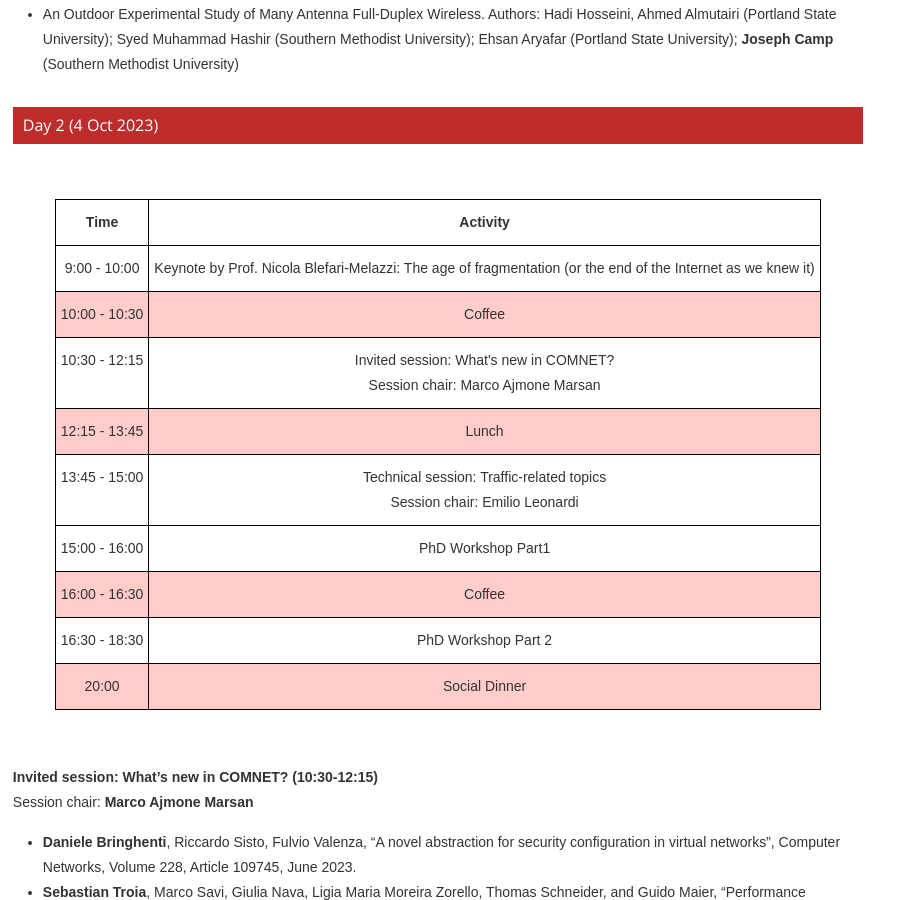
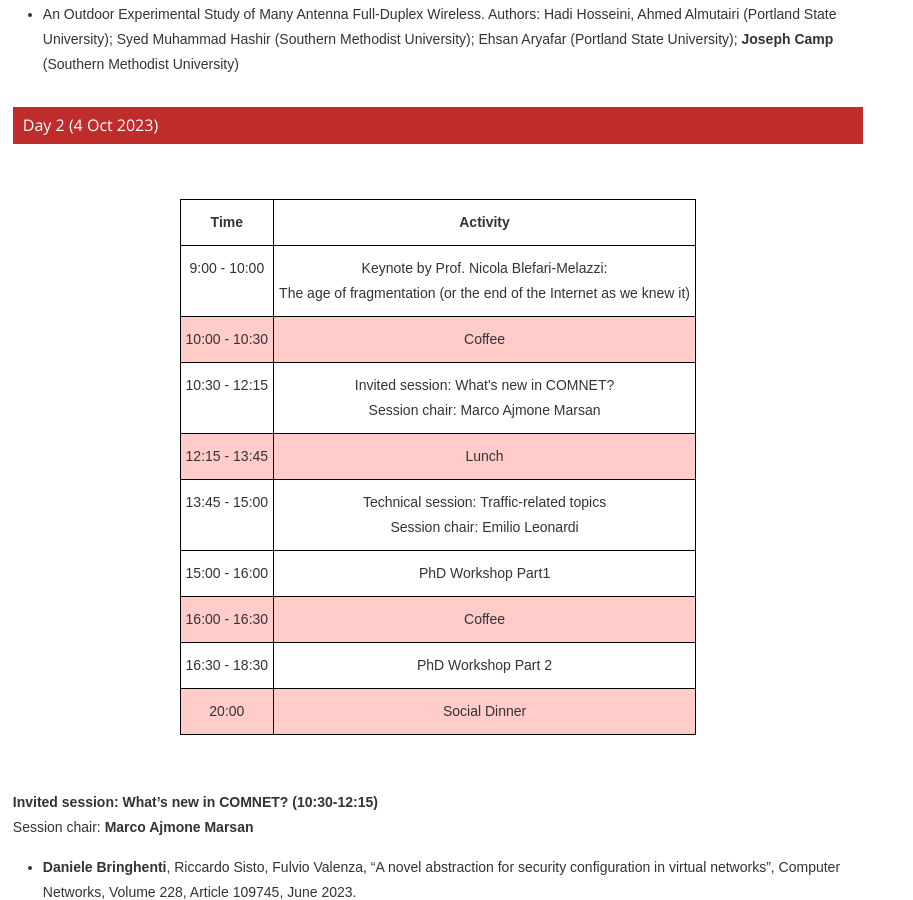
Before and after one commit to ohohlfeld/itc35, a Jekyll site: the page built from program.md, in a window 1280 px wide and 900 px high, scrolled down 2022 px. Shown: the whole window, without its empty margins (0-913 px from the left). Built offline with Jekyll 4.4.1, drawn with Linux system fonts in a browser that asks for light colours.

Commit message:
Update program.md

```diff
--- a/program.md
+++ b/program.md
@@ -113,7 +113,7 @@ Session chair: **Tobias Hossfeld**
 <tbody>
   <tr>
     <td class="tg-baqh">9:00 - 10:00</td>
-    <td class="tg-baqh">Keynote by Prof. Nicola Blefari-Melazzi: The age of fragmentation (or the end of the Internet as we knew it)</td>
+    <td class="tg-baqh">Keynote by Prof. Nicola Blefari-Melazzi:<br>The age of fragmentation (or the end of the Internet as we knew it)</td>
   </tr>
   <tr>
     <td class="tg-cmwg">10:00 - 10:30</td>
```
